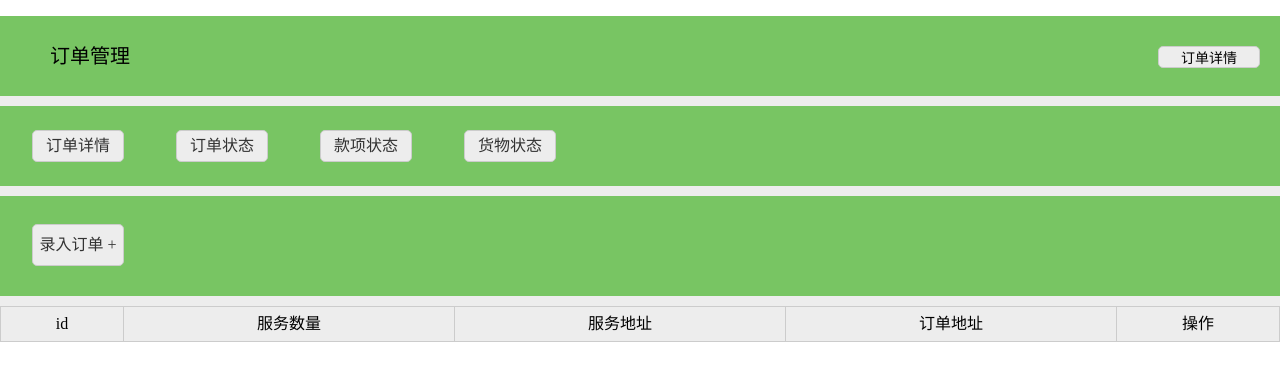
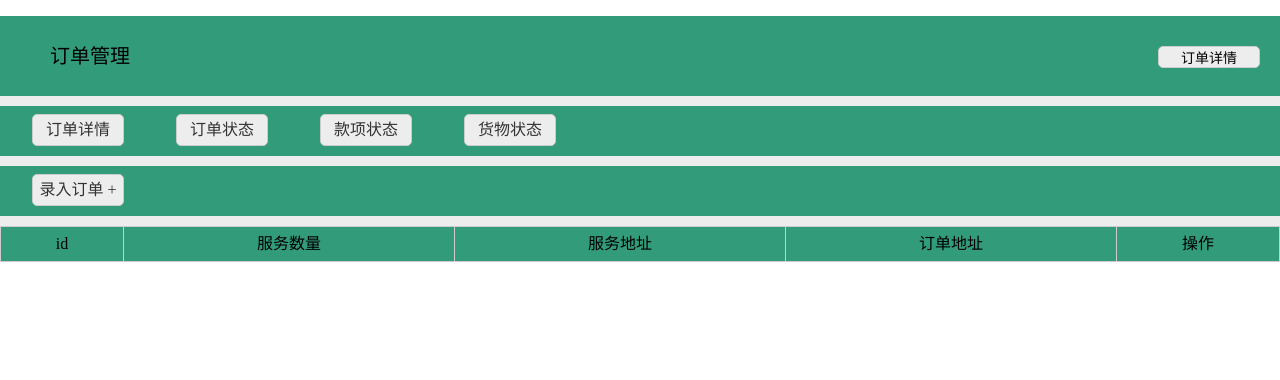
Before and after one commit to yxy-start/ej, a plain HTML site: page pages/order.html in a window 1280 px wide. Drawn offline with nearby package versions, Linux system fonts and the light colour scheme; no server answers; some icons are missing; a small style sheet from the web is missing.

Commit message:
[wxj]submit

```diff
--- a/pages/order.html
+++ b/pages/order.html
@@ -18,7 +18,7 @@
 	.order>.top{
 		height: 80px;
 		width: 100%;
-		background-color: #78c563;
+		background-color: #329b7a;
 		margin:10px 0;
 	}
 	.order ul{
@@ -53,22 +53,22 @@
 
 	.center{
 		width: 100%;
-		height: 80px;
-		background-color: #78c563;
+		height: 50px;
+		background-color: #329b7a;
 		margin:10px 0;
 
 	}
 	.add{
-		height: 80px;
-		background-color: #78c563;
+		height: 50px;
+		background-color: #329b7a;
 		padding-left: 1em;
-		padding-top: 20px;
+		/*padding-top: 20px;*/
 		margin:10px 0;
 
 
 	}
 	.btn2 {
-		height: 40px;
+		height: 30px;
 		width: 90px;
 		margin: .5em 1em;
 		border-radius: 5px;
@@ -76,7 +76,7 @@
 		border:1px solid #ccc;
 		cursor: pointer;
 		text-align: center;
-		line-height: 40px;
+		line-height: 30px;
 		background-color: #ededed;
 		display: inline-block;
 		/*position: relative;*/
@@ -156,7 +156,7 @@
 		background-color: #ededed;
 		display: inline-block;
 		margin-left: 2em;
-		margin-top:1.5em;
+		/*margin-top:1.5em;*/
 	}
 </style>
 </head>
@@ -221,7 +221,7 @@
 
 	<table class="table" id="order_tbl">
 		<thead>
-			<tr>
+			<tr bgcolor="#329b7a">
 				<td width="120px">id</td>
 				<td>服务数量</td>
 				<td>服务地址</td>
@@ -325,7 +325,6 @@
 							reloadData();
 						});
 					}else if(event.target.className === "btn_upd"){
-
 						var id = event.target.parentNode.parentNode.children[0].firstElementChild.value;
 						var number = event.target.parentNode.parentNode.children[1].innerText;
 						var productId = event.target.parentNode.parentNode.children[2].innerText;
```
